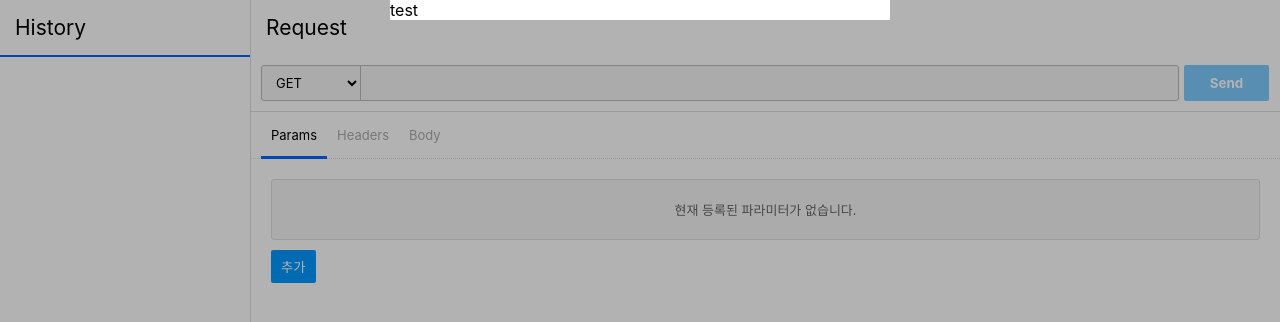
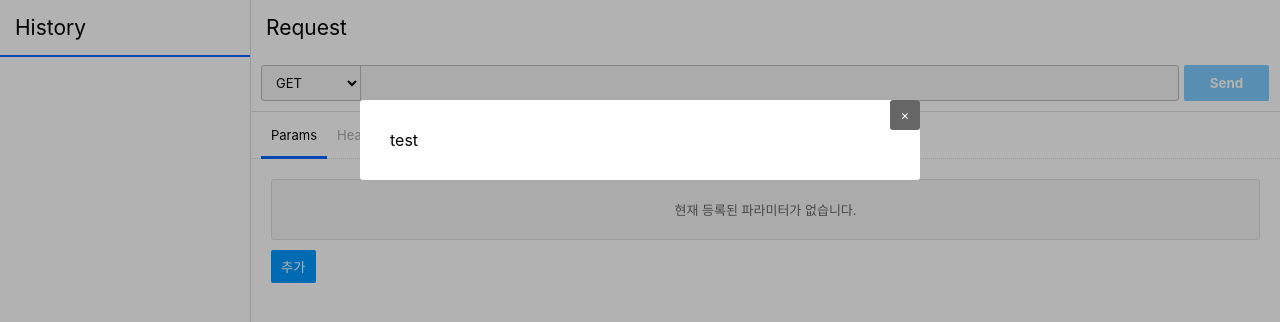
Before and after one commit to est-react-study/postman-junil, a React (Create React App) app: page / in a window 1280 px wide. Shown: the top 322 px of the page. Built offline with nearby package versions, Linux system fonts and the light colour scheme.

Commit message:
feat: Dialog Component 작업 중 (3)

```diff
--- a/src/components/Layout/Dialog/Alert.tsx
+++ b/src/components/Layout/Dialog/Alert.tsx
@@ -1,15 +1,9 @@
 import React from "react";
 import { Dialog } from "./Dialog";
-import {css} from "@emotion/core";
-
-const wrapperCss = css`
-  width: 500px;
-  margin-top: 100px;
-`;
 
 export const Alert: React.FC = (props) => {
   return (
-    <Dialog wrapperCss={wrapperCss}>
+    <Dialog width={500}>
       { props.children }
     </Dialog>
   );
--- a/src/components/Layout/Dialog/Dialog.tsx
+++ b/src/components/Layout/Dialog/Dialog.tsx
@@ -14,20 +14,48 @@ const defaultDialogStyles = css`
 
   > div {
     background-color: #fff;
-    margin: 0 auto;
+    margin: 100px auto 0;
+    padding: 30px;
+    border-radius: 3px;
+
+    position: relative;
   }
 `;
 
-export const Dialog: React.FC<IDialogProps> = ({ children, overrideCss, wrapperCss }: IDialogProps) => {
+const closeButtonStyles = css`
+  position: absolute;
+  right: 0;
+  top: 0;
+  border: none;
+  cursor: pointer;
+  background-color: #666;
+  color: #fff;
+  width: 30px;
+  height: 30px;
+  border-radius: 3px;
+  transition: background-color 0.3s;
+
+  &:hover, &:focus {
+    background-color: #000;
+    outline: none;
+  }
+`;
+
+export const Dialog: React.FC<IDialogProps> = ({ children, overrideCss, width = 700 }: IDialogProps) => {
 
   const dialogStyles = css`
     ${defaultDialogStyles}
     ${overrideCss}
   `;
 
+  const wrapperStyles = css`
+    width: ${width}px;
+  `;
+
   return (
     <div css={dialogStyles}>
-      <div css={wrapperCss}>
+      <div css={wrapperStyles}>
+        <button css={closeButtonStyles}>×</button>
         { children }
       </div>
     </div>
--- a/src/components/Layout/Dialog/index.tsx
+++ b/src/components/Layout/Dialog/index.tsx
@@ -7,5 +7,5 @@ export { Dialog } from './Dialog';
 
 export interface IDialogProps extends React.HTMLAttributes<HTMLDivElement> {
   overrideCss?: SerializedStyles
-  wrapperCss?: SerializedStyles
+  width?: number
 }
```
